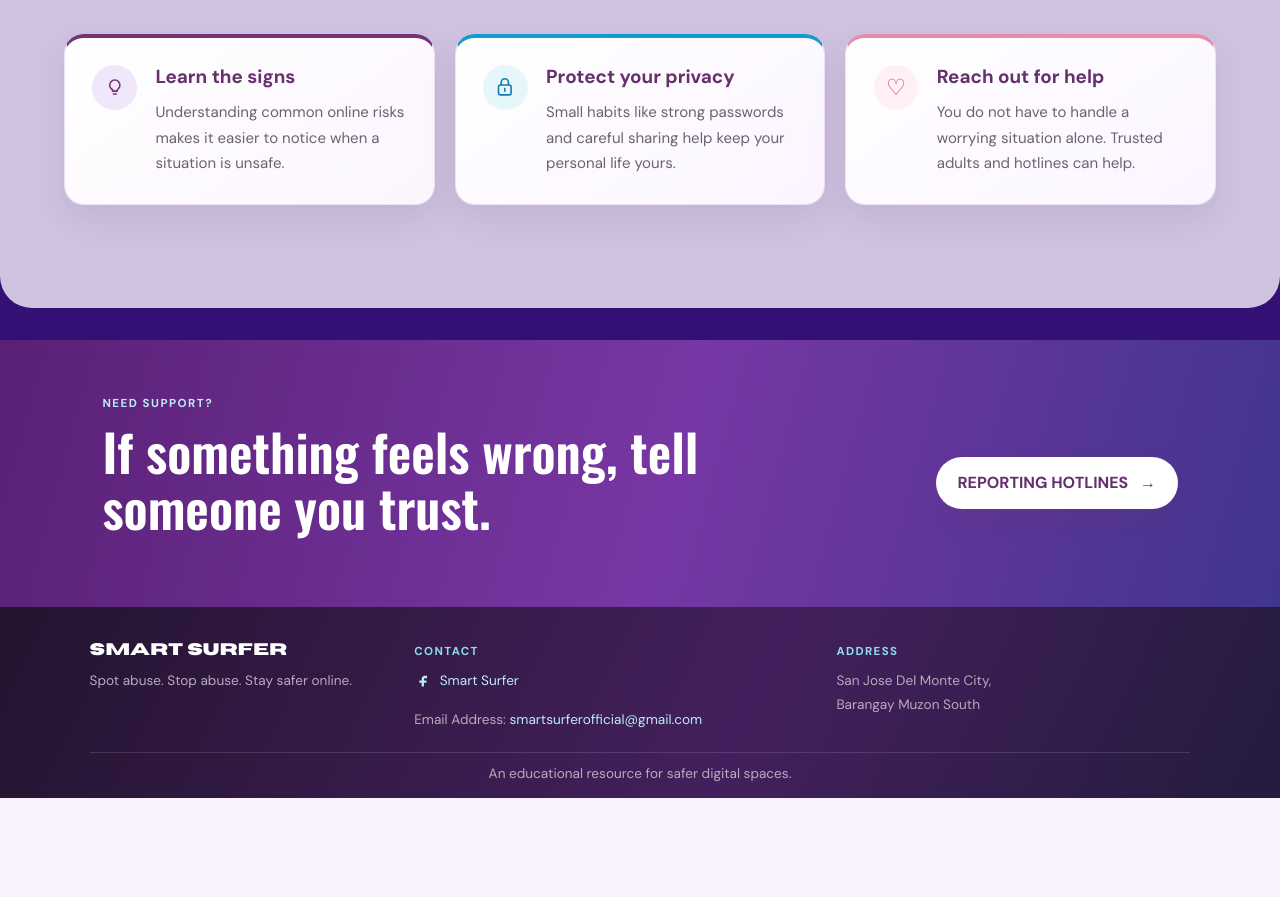
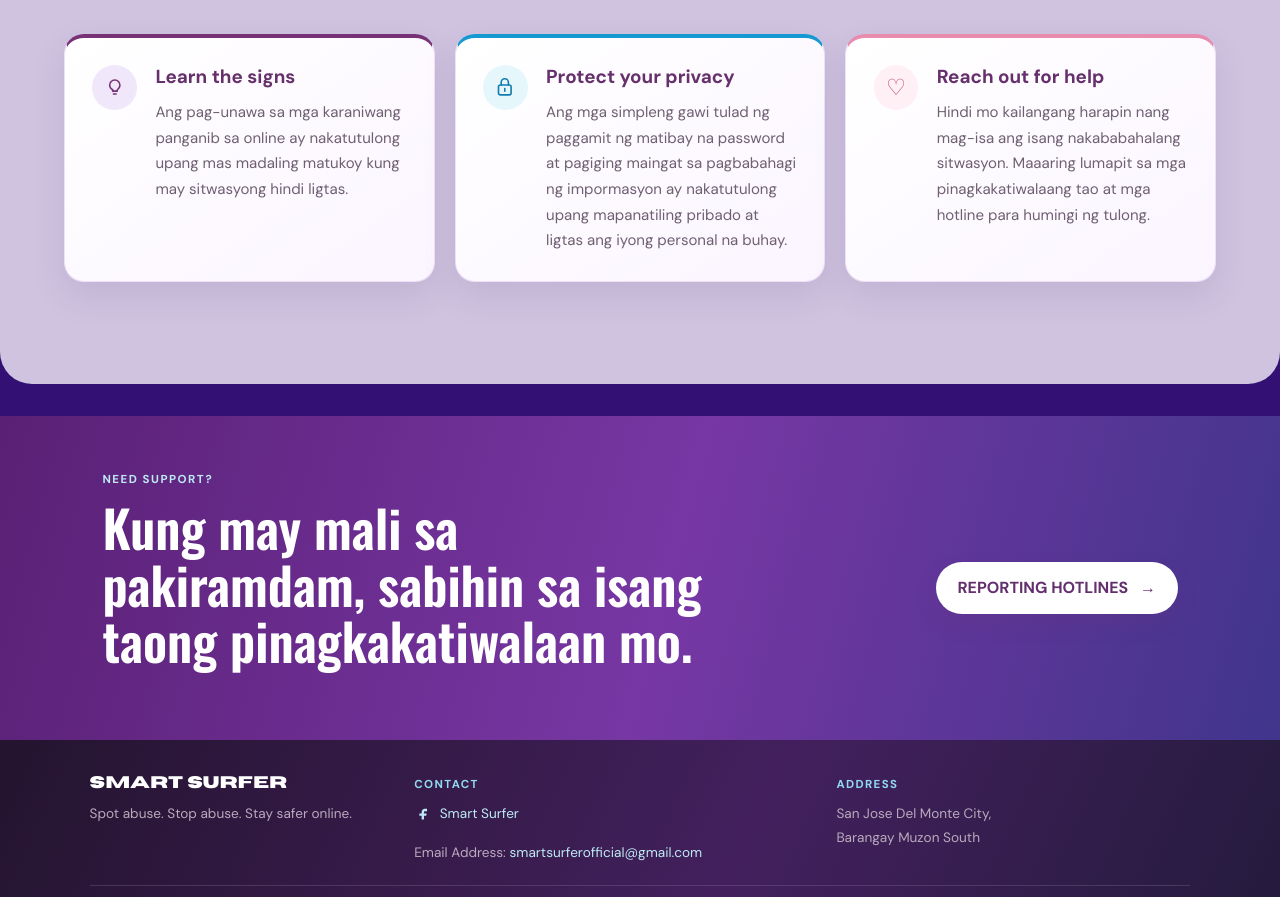
Before and after one commit to bulsu-ijosipagan/Paul-Website, a React (Vite) app in the folder smart-surfer/: page / in a window 1280 px wide. Shown: the part 2227-3124 px from the top of the page. Before the commit the page ends 3025 px from the top, so only its background shows below. Built offline with nearby package versions, Linux system fonts and the light colour scheme.

Commit message:
may tinagalog lang

```diff
--- a/smart-surfer/src/pages/HomePage.jsx
+++ b/smart-surfer/src/pages/HomePage.jsx
@@ -65,23 +65,28 @@ function HomePage({ onNavigate }) {
         </div>
         <div className="card-grid three-columns">
           <InfoCard icon="lightbulb" title="Learn the signs" accent="purple">
-            Understanding common online risks makes it easier to notice when a
-            situation is unsafe.
+            Ang pag-unawa sa mga karaniwang panganib sa online ay nakatutulong
+            upang mas madaling matukoy kung may sitwasyong hindi ligtas.
           </InfoCard>
           <InfoCard icon="lock" title="Protect your privacy" accent="blue">
-            Small habits like strong passwords and careful sharing help keep
-            your personal life yours.
+            Ang mga simpleng gawi tulad ng paggamit ng matibay na password at
+            pagiging maingat sa pagbabahagi ng impormasyon ay nakatutulong upang
+            mapanatiling pribado at ligtas ang iyong personal na buhay.
           </InfoCard>
           <InfoCard icon="♡" title="Reach out for help" accent="pink">
-            You do not have to handle a worrying situation alone. Trusted adults
-            and hotlines can help.
+            Hindi mo kailangang harapin nang mag-isa ang isang nakababahalang
+            sitwasyon. Maaaring lumapit sa mga pinagkakatiwalaang tao at mga
+            hotline para humingi ng tulong.
           </InfoCard>
         </div>
       </section>
       <section className="callout-section">
         <div>
           <p className="eyebrow">Need support?</p>
-          <h2>If something feels wrong, tell someone you trust.</h2>
+          <h2>
+            Kung may mali sa pakiramdam, sabihin sa isang taong
+            pinagkakatiwalaan mo.
+          </h2>
         </div>
         <button className="light-button" onClick={() => onNavigate("hotlines")}>
           REPORTING HOTLINES <span>→</span>
```
